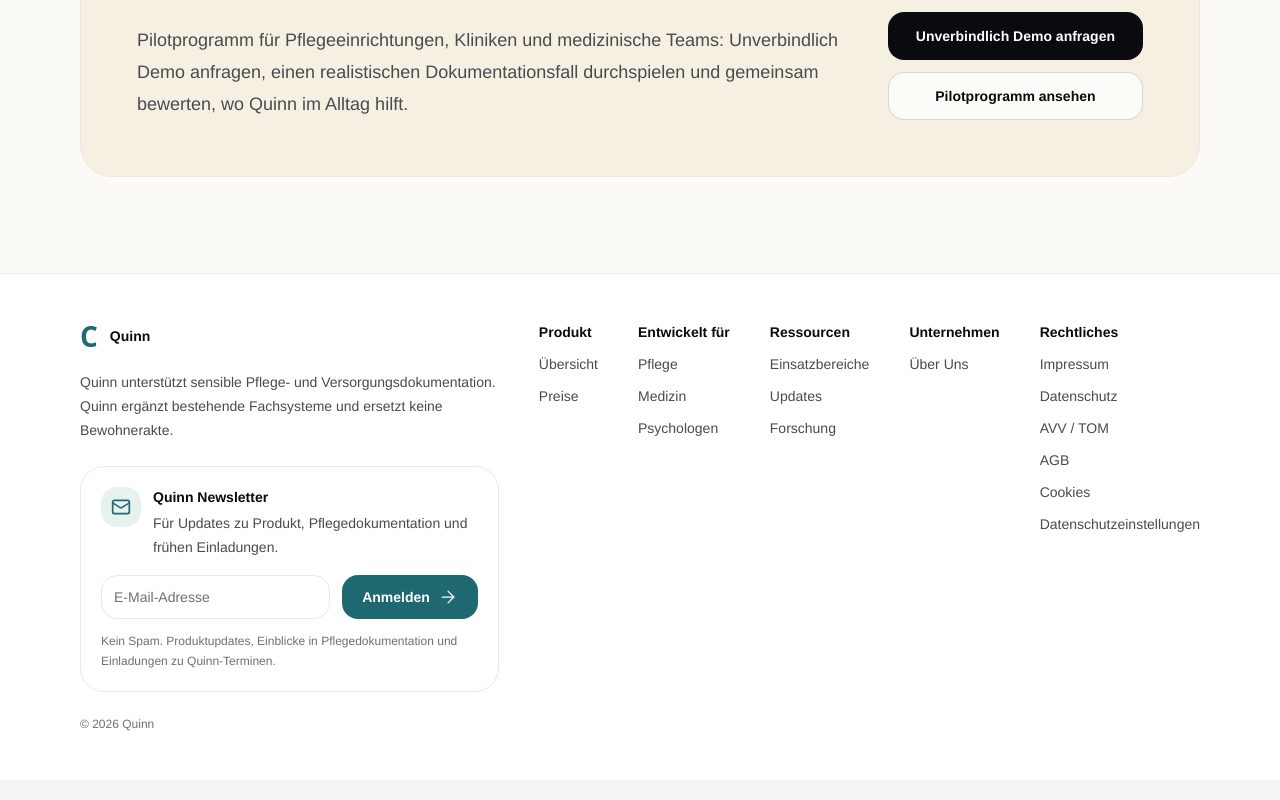
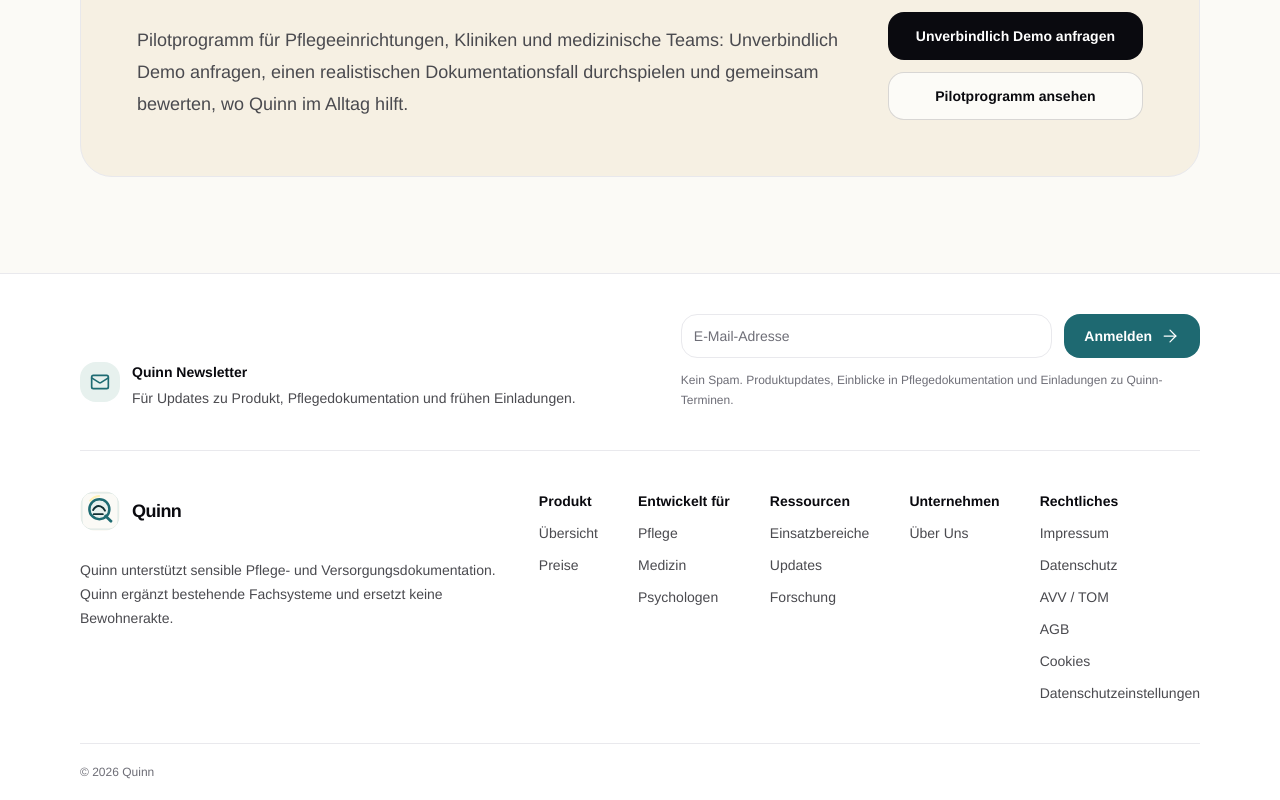
Before and after one commit to CanYilmaz75/quinn-web, a Next.js app: page / in a window 1280 px wide. Shown: the part 7120-7920 px from the top of the page. Built offline with nearby package versions, Linux system fonts and the light colour scheme.

Commit message:
Polish footer brand and newsletter layout

```diff
--- a/src/components/layout/site-footer.tsx
+++ b/src/components/layout/site-footer.tsx
@@ -1,9 +1,9 @@
 import type { Route } from "next";
+import Image from "next/image";
 import Link from "next/link";
 
 import { ConsentSettingsButton } from "@/components/consent/consent-settings-button";
 import { NewsletterSignup } from "@/components/newsletter/newsletter-signup";
-import { QuinnWordmark } from "@/components/shared/logo";
 
 type SiteLocale = "de" | "en";
 
@@ -97,14 +97,22 @@ export function SiteFooter({ locale = "de" }: { locale?: SiteLocale }) {
 
   return (
     <footer className="border-t border-border bg-white">
-      <div className="quinn-container grid gap-10 py-12 lg:grid-cols-[1.4fr_repeat(5,auto)]">
-        <div className="max-w-md">
-          <QuinnWordmark subline="" />
-          <p className="mt-5 text-sm leading-6 text-secondary-foreground">{description}</p>
-          <div className="mt-6">
+      <div className="quinn-container">
+        <div className="py-10">
           <NewsletterSignup locale={locale} />
         </div>
-          <p className="mt-6 text-xs text-muted-foreground">© 2026 Quinn</p>
+
+        <div className="grid gap-10 border-t border-border py-10 lg:grid-cols-[1.4fr_repeat(5,auto)]">
+          <div className="max-w-md">
+            <Link
+              href={locale === "en" ? ("/en" as Route) : ("/" as Route)}
+              className="inline-flex items-center gap-3"
+              aria-label={locale === "en" ? "Quinn homepage" : "Quinn Startseite"}
+            >
+              <Image src="/quinn-logo.svg" alt="Quinn Logo" width={40} height={40} className="h-10 w-10 rounded-xl" />
+              <span className="text-lg font-semibold tracking-[-0.03em] text-[#0A0A0F]">Quinn</span>
+            </Link>
+            <p className="mt-5 text-sm leading-6 text-secondary-foreground">{description}</p>
           </div>
 
           {activeColumns.map((column) => (
@@ -121,6 +129,11 @@ export function SiteFooter({ locale = "de" }: { locale?: SiteLocale }) {
             </div>
           ))}
         </div>
+
+        <div className="border-t border-border py-5">
+          <p className="text-xs text-muted-foreground">© 2026 Quinn</p>
+        </div>
+      </div>
     </footer>
   );
 }
--- a/src/components/newsletter/newsletter-signup.tsx
+++ b/src/components/newsletter/newsletter-signup.tsx
@@ -228,6 +228,26 @@ export function NewsletterSignup({ variant = "footer", locale }: NewsletterSignu
     };
   }, [pathname, variant]);
 
+  useEffect(() => {
+    if (variant !== "popup" || !isVisible) {
+      return;
+    }
+
+    const footerSignup = document.querySelector<HTMLElement>('[data-newsletter-variant="footer"]');
+    if (!footerSignup) {
+      return;
+    }
+
+    const observer = new IntersectionObserver(([entry]) => {
+      if (entry.isIntersecting) {
+        setIsVisible(false);
+      }
+    });
+    observer.observe(footerSignup);
+
+    return () => observer.disconnect();
+  }, [isVisible, variant]);
+
   function closePopup() {
     remember(DISMISSED_KEY);
     setIsVisible(false);
@@ -239,8 +259,12 @@ export function NewsletterSignup({ variant = "footer", locale }: NewsletterSignu
 
   if (variant === "footer") {
     return (
-      <section className="rounded-[1.5rem] border border-border bg-white p-5" aria-label={t.footerAria}>
-        <div className="mb-4 flex items-start gap-3">
+      <section
+        className="grid gap-6 lg:grid-cols-[minmax(0,1fr)_minmax(24rem,0.9fr)] lg:items-end"
+        aria-label={t.footerAria}
+        data-newsletter-variant="footer"
+      >
+        <div className="flex max-w-xl items-start gap-3">
           <div className="flex h-10 w-10 shrink-0 items-center justify-center rounded-2xl bg-[#E7F1EE]">
             <Mail className="h-5 w-5 text-[#1E6B72]" />
           </div>
```
Also changed, not shown: 1 other file (tests, documents, lock files or other folders). Lines whose indentation alone changed are shown as unchanged.
